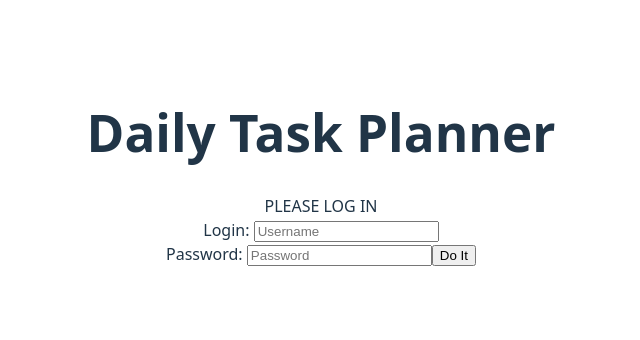
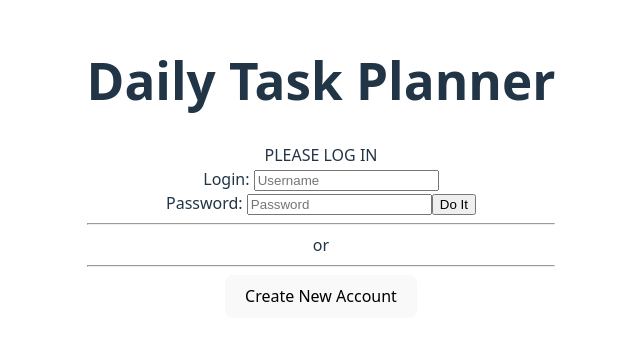
Before and after one commit to TaylorJShook/MERN-COP4331-Group5, a React app in the folder frontend/: page / in a window 1280 px wide. Shown: the part 232-572 px from the top of the page, without its empty margins (319-959 px from the left). Built offline with nearby package versions, Linux system fonts and the light colour scheme; the HTML template or start-up script is replaced by a standard one.

Commit message:
Refactor LoginPage component structure and styling

```diff
--- a/frontend/src/pages/LoginPage.tsx
+++ b/frontend/src/pages/LoginPage.tsx
@@ -1,15 +1,34 @@
+import React from 'react';
 import PageTitle from '../components/PageTitle.tsx';
 import Login from '../components/Login.tsx';
+import { useNavigate } from 'react-router-dom';
 
-const LoginPage = () =>
-{
+const LoginPage: React.FC = () => {
+  const navigate = useNavigate();
 
-    return(
-      <div>
-        <PageTitle />
+  return (
+    <div className="flex flex-col items-center justify-center min-h-screen bg-gray-50">
+      <PageTitle />
+      <div className="bg-white p-8 rounded-2xl shadow-md w-full max-w-md">
         <Login />
+
+        {/* Divider line */}
+        <div className="flex items-center justify-center my-4">
+          <hr className="w-1/4 border-gray-300" />
+          <span className="mx-2 text-gray-500 text-sm">or</span>
+          <hr className="w-1/4 border-gray-300" />
+        </div>
+
+        {/* Register Redirect Button */}
+        <button
+          onClick={() => navigate('/register')}
+          className="w-full py-2 bg-green-600 hover:bg-green-700 text-white rounded-md transition"
+        >
+          Create New Account
+        </button>
       </div>
-    );
+    </div>
+  );
 };
 
 export default LoginPage;
```
